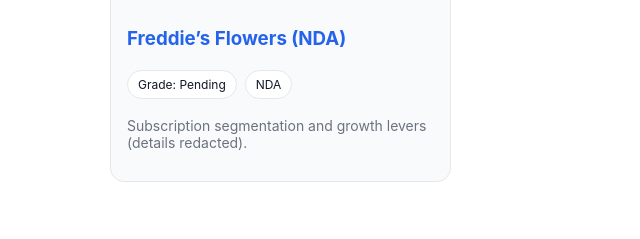
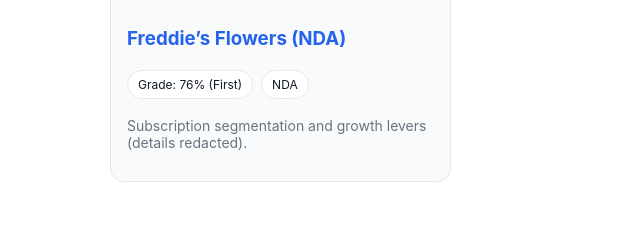
Before and after one commit to btbao/btbao.github.io, a plain HTML site: page index.html in a window 1280 px wide. Shown: the part 920-1159 px from the top of the page, 0-640 px from the left. Drawn offline with Linux system fonts and the light colour scheme.

Commit message:
Update index.html

```diff
--- a/index.html
+++ b/index.html
@@ -40,7 +40,7 @@
   <article class="card">
     <div class="hero"><img src="/assets/img/Freddie's Flowers Homepage Header.webp" alt="Freddie's Flowers hero"></div>
     <h3><a href="/projects/freddies_flowers.html">Freddie’s Flowers (NDA)</a></h3>
-    <div class="badges"><span class="badge">Grade: Pending</span><span class="badge">NDA</span></div>
+    <div class="badges"><span class="badge">Grade: 76% (First)</span><span class="badge">NDA</span></div>
     <p class="meta">Subscription segmentation and growth levers (details redacted).</p>
   </article>
 
```
